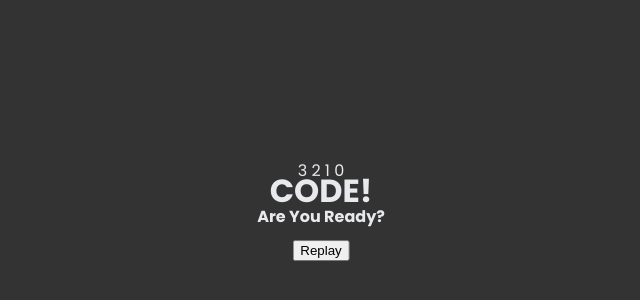
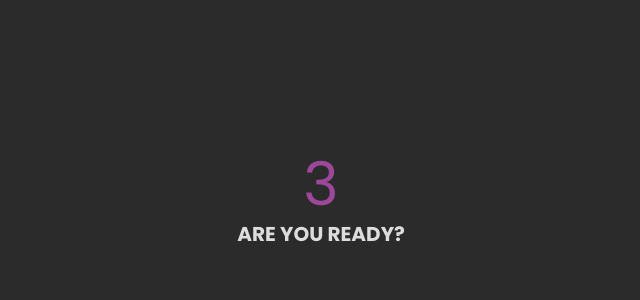
Before and after one commit to dsjeffcoat/animated-countdown, a plain HTML site: page index.html in a window 1280 px wide. Shown: the part 196-496 px from the top of the page, without its empty margins (319-959 px from the left). Drawn offline with Linux system fonts and the light colour scheme.

Commit message:
in and out animations added to counter

```diff
--- a/index.html
+++ b/index.html
@@ -18,10 +18,10 @@
       <h4>Are You Ready?</h4>
     </div>
 
-    <div class="final">
+    <!-- <div class="final">
       <h1>CODE!</h1>
       <button id="replay">Replay</button>
-    </div>
+    </div> -->
     <script src="script.js"></script>
   </body>
 </html>
--- a/style.css
+++ b/style.css
@@ -7,8 +7,8 @@
 :root {
     --primary-color: #a2ad59;
     --secondary-color: #9b489b;
-    --border-color: #e8e9ed;
-    --bg-color: #333333;
+    --border-color: #dddddd;
+    --bg-color: #2b2b2b;
 }
 
 body {
@@ -26,6 +26,72 @@ body {
     left: 50%;
     transform: translate(-50%, -50%);
     text-align: center;
+    color: var(--primary-color);
+}
+
+.counter h4 {
+    color: var(--border-color);
+    font-size: 20px;
+    margin: 5px;
+    text-transform: uppercase;
+}
+
+.nums {
+    color: var(--secondary-color);
+    font-size: 60px;
+    position: relative;
+    overflow: hidden;
+    width: 250px;
+    height: 60px;
+}
+
+.nums span {
+    position: absolute;
+    top: 50%;
+    left: 50%;
+    transform: translate(-50%, -50%) rotate(120deg);
+    transform-origin: bottom center;
+}
+
+.nums span.in {
+    transform: translate(-50%, -50%) rotate(0deg);
+    animation: goIn 0.5s ease-in-out;
+}
+
+.nums span.out {
+    animation: goOut 0.5s ease-in-out;
+}
+
+@keyframes goIn {
+    0% {
+        transform: translate(-50%, -50%) rotate(120deg);
+    }
+
+    30% {
+        transform: translate(-50%, -50%) rotate(-20deg);
+    }
+
+    60% {
+        transform: translate(-50%, -50%) rotate(10deg);
+    }
+
+    100% {
+        transform: translate(-50%, -50%) rotate(0deg);
+    }
+}
+
+@keyframes goOut {
+    0% {
+        transform: translate(-50%, -50%) rotate(0deg);
+    }
+
+    60% {
+        transform: translate(-50%, -50%) rotate(20deg);
+    }
+
+    100% {
+        transform: translate(-50%, -50%) rotate(-120deg);
+    }
 }
 
 .counter.hide {
@@ -62,10 +128,15 @@ body {
     }
 
     30% {
-        transform: translate(-50%, -50%) scale(1.4);
+        transform: translate(-50%, -50%) scale(2);
     }
 
     100% {
         transform: translate(-50%, -50%) scale(1);
     }
 }
+
+.final h1 {
+    font-size: 30px;
+    color: var(--primary-color);
+}
```
